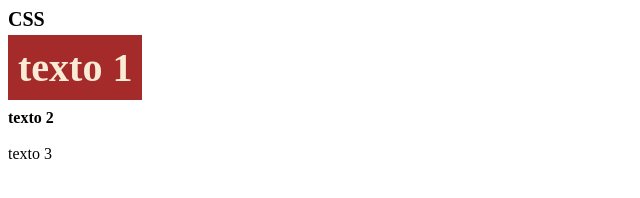
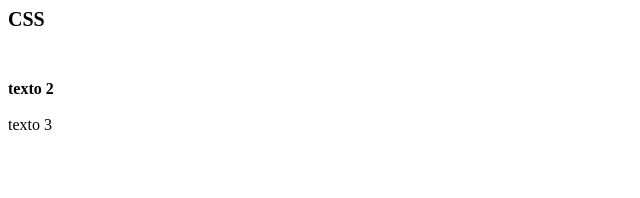
Before and after one commit to Dalken-Murakami/ESTUDOS-UDEMY-HTML, a plain HTML site: page Umpoucodecss.html in a window 1280 px wide. Shown: the whole page, without its empty margins (0-640 px from the left). Drawn offline with Linux system fonts and the light colour scheme.

Commit message:
um pouco de css2

```diff
--- a/Umpoucodecss.html
+++ b/Umpoucodecss.html
@@ -27,7 +27,7 @@
 
     <body>
         <h1>CSS</h1>
-        <span id="textoPrincipal">texto 1</span><br><br>
+        <span id="textoPrincipal" style="display:none;">texto 1</span><br><br>
         <span class="fundoVermelho negrito">texto 2</span><br><br>
         <span class="fundoVermelho">texto 3</span>
     </body>
```
